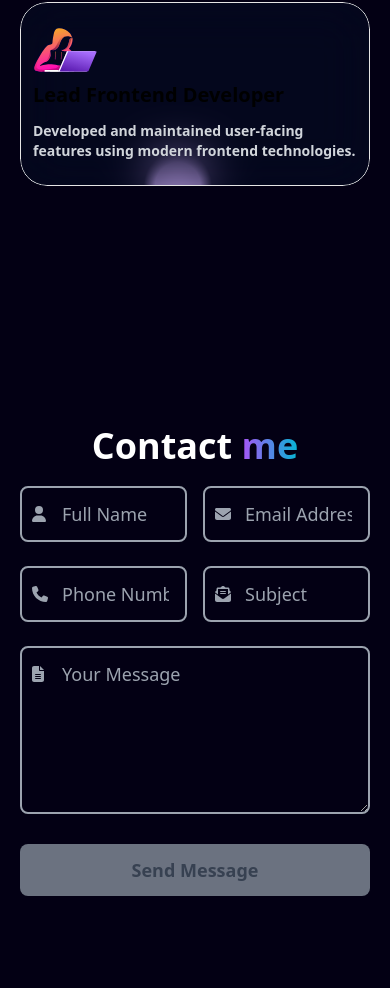
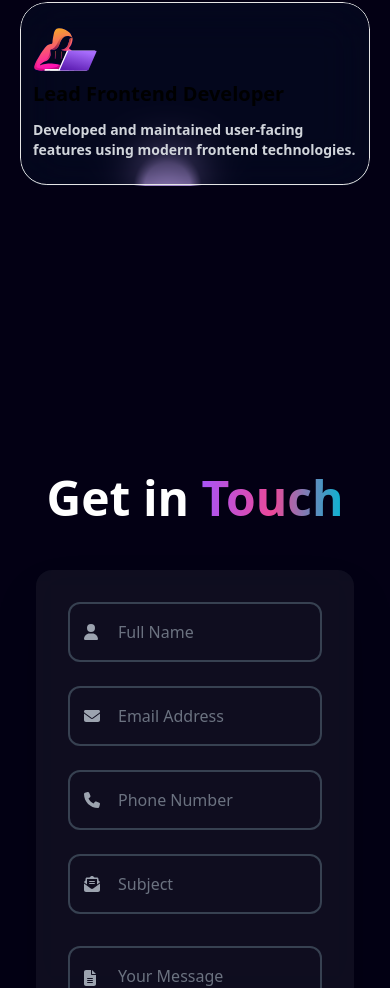
Before and after one commit to Otgonbaatar-B/portfolio_site, a Next.js app: page / in a window 390 px wide. Shown: the part 2215-3203 px from the top of the page. Built offline with nearby package versions, Linux system fonts and the light colour scheme.

Commit message:
contact design improve

```diff
--- a/components/main/Contact.tsx
+++ b/components/main/Contact.tsx
@@ -2,6 +2,7 @@
 import React, { useRef } from "react";
 import Swal from "sweetalert2";
 import emailjs from "emailjs-com";
+import { motion } from "framer-motion";
 import { FontAwesomeIcon } from "@fortawesome/react-fontawesome";
 import {
   faUser,
@@ -19,17 +20,22 @@ const Contact = () => {
   const messageRef = useRef<HTMLTextAreaElement>(null);
 
   const sendEmail = () => {
-    emailjs
-      .send(
-        "service_egq09oa",
-        "template_g2y4o5f",
-        {
+    // Form data object
+    const templateParams = {
       from_name: fullNameRef.current?.value,
       from_email: emailRef.current?.value,
       phone: phoneRef.current?.value,
+      subject: subjectRef.current?.value,
       message: messageRef.current?.value,
-        },
-        "JF2Aqv872jGhJvOfj"
+      to_email: emailRef.current?.value, // Хүлээн авагчийн email
+    };
+
+    emailjs
+      .send(
+        "service_egq09oa", // Service ID
+        "template_g2y4o5f", // Template ID
+        templateParams,
+        "JF2Aqv872jGhJvOfj" // Public Key
       )
       .then((response) => {
         if (response.status === 200) {
@@ -37,14 +43,34 @@ const Contact = () => {
             title: "Success!",
             text: "Message sent successfully!",
             icon: "success",
+            background: "#121212", // Dark background color
+            color: "#fff", // White text color
+            confirmButtonColor: "#8B5CF6", // Confirm button color
+            confirmButtonText: "Great!", // Custom confirm button text
+            showClass: {
+              popup: "animate__animated animate__fadeIn", // Animation for popup when shown
+            },
+            hideClass: {
+              popup: "animate__animated animate__fadeOut", // Animation for popup when hidden
+            },
+            buttonsStyling: false, // Disable SweetAlert2's default button styling
+            customClass: {
+              popup: "popup-class", // Custom class for the popup
+              title: "title-class", // Custom class for the title
+              confirmButton: "confirm-button-class", // Custom class for the confirm button
+            },
           });
         }
       })
       .catch((error) => {
+        console.error("Message sending error:", error);
         Swal.fire({
           title: "Error!",
           text: "Failed to send message. Please try again.",
           icon: "error",
+          background: "#1a1a1a",
+          color: "#fff",
+          confirmButtonColor: "#EF4444",
         });
       });
   };
@@ -65,8 +91,6 @@ const Contact = () => {
     if (emailRef.current?.value) {
       checkEmail();
     }
-
-    emailRef.current?.addEventListener("keyup", checkEmail);
   };
 
   const checkEmail = () => {
@@ -100,109 +124,146 @@ const Contact = () => {
     }
   };
 
+  const containerVariants = {
+    hidden: { opacity: 0, y: 20 },
+    visible: {
+      opacity: 1,
+      y: 0,
+      transition: {
+        duration: 0.6,
+        staggerChildren: 0.1,
+      },
+    },
+  };
+
+  const itemVariants = {
+    hidden: { opacity: 0, y: 20 },
+    visible: {
+      opacity: 1,
+      y: 0,
+    },
+  };
+
   return (
-    <section className="flex flex-col contact gap-5">
-      <h1 className="font-bold text-4xl md:text-5xl text-center text-white">
-        Contact{" "}
-        <span className="text-transparent bg-clip-text bg-gradient-to-r from-purple-500 to-cyan-500">
-          me
+    <section className="min-h-screen flex flex-col items-center justify-center py-12 px-4 from-gray-900 to-black">
+      <motion.div
+        initial="hidden"
+        animate="visible"
+        variants={containerVariants}
+        className="w-full max-w-4xl mx-auto"
+      >
+        <motion.h1
+          variants={itemVariants}
+          className="font-bold text-5xl md:text-6xl text-center mb-12"
+        >
+          <span className="text-white">Get in </span>
+          <span className="text-transparent bg-clip-text bg-gradient-to-r from-purple-500 via-pink-500 to-cyan-500">
+            Touch
           </span>
-      </h1>
+        </motion.h1>
 
-      <form onSubmit={handleSubmit} className="w-full max-w-lg mx-auto">
-        <div className="flex justify-between space-x-4 mb-6 text-gray-300 text-base">
-          <div className="relative w-1/2">
+        <motion.form
+          variants={containerVariants}
+          onSubmit={handleSubmit}
+          className="w-full max-w-2xl mx-auto backdrop-blur-lg bg-white/5 p-8 rounded-2xl shadow-2xl"
+        >
+          <div className="grid grid-cols-1 md:grid-cols-2 gap-6 mb-8">
+            <motion.div variants={itemVariants} className="relative group">
               <FontAwesomeIcon
                 icon={faUser}
-              className="absolute left-3 top-5 text-gray-400 focus:border-gray-200"
+                className="absolute left-4 top-1/2 -translate-y-1/2 text-gray-400 group-focus-within:text-purple-500 transition-colors"
               />
               <input
                 type="text"
                 ref={fullNameRef}
                 placeholder="Full Name"
                 autoComplete="off"
-              className="w-full pl-10 px-4 py-3 bg-transparent border-2 border-gray-400 rounded-lg text-lg focus:outline-none focus:border-gray-200 transition"
+                className="w-full pl-12 pr-4 py-4 bg-transparent border-2 border-gray-700 rounded-xl text-gray-200 placeholder-gray-500 focus:border-purple-500 focus:outline-none transition-all duration-300 focus:shadow-[0_0_20px_rgba(139,92,246,0.3)]"
               />
-            <span className="text-red-400 text-sm hidden">
+              <span className="absolute -bottom-6 left-0 text-red-400 text-sm hidden">
                 Full Name cannot be empty
               </span>
-          </div>
-          <div className="relative w-1/2">
+            </motion.div>
+
+            <motion.div variants={itemVariants} className="relative group">
               <FontAwesomeIcon
                 icon={faEnvelope}
-              className="absolute left-3 top-5 text-gray-400 focus:border-gray-200"
+                className="absolute left-4 top-1/2 -translate-y-1/2 text-gray-400 group-focus-within:text-purple-500 transition-colors"
               />
               <input
                 type="email"
                 ref={emailRef}
                 placeholder="Email Address"
                 autoComplete="off"
-              className="w-full pl-10 px-4 py-3 bg-transparent border-2 border-gray-400 rounded-lg text-lg focus:outline-none focus:border-gray-200 transition"
+                className="w-full pl-12 pr-4 py-4 bg-transparent border-2 border-gray-700 rounded-xl text-gray-200 placeholder-gray-500 focus:border-purple-500 focus:outline-none transition-all duration-300 focus:shadow-[0_0_20px_rgba(139,92,246,0.3)]"
               />
-            <span className="text-red-400 text-sm hidden">
+              <span className="absolute -bottom-6 left-0 text-red-400 text-sm hidden">
                 Email Address cannot be empty
               </span>
-          </div>
-        </div>
-        <div className="flex justify-between space-x-4 mb-6 text-gray-300">
-          <div className="relative w-1/2">
+            </motion.div>
+
+            <motion.div variants={itemVariants} className="relative group">
               <FontAwesomeIcon
                 icon={faPhone}
-              className="absolute left-3 top-5 text-gray-400 focus:border-gray-200"
+                className="absolute left-4 top-1/2 -translate-y-1/2 text-gray-400 group-focus-within:text-purple-500 transition-colors"
               />
               <input
                 type="text"
                 ref={phoneRef}
                 placeholder="Phone Number"
                 autoComplete="off"
-              className="w-full pl-10 px-4 py-3 bg-transparent border-2 border-gray-400 rounded-lg text-lg focus:outline-none focus:border-gray-200 transition"
+                className="w-full pl-12 pr-4 py-4 bg-transparent border-2 border-gray-700 rounded-xl text-gray-200 placeholder-gray-500 focus:border-purple-500 focus:outline-none transition-all duration-300 focus:shadow-[0_0_20px_rgba(139,92,246,0.3)]"
               />
-            <span className="text-red-400 text-sm hidden">
+              <span className="absolute -bottom-6 left-0 text-red-400 text-sm hidden">
                 Phone Number cannot be empty
               </span>
-          </div>
-          <div className="relative w-1/2">
+            </motion.div>
+
+            <motion.div variants={itemVariants} className="relative group">
               <FontAwesomeIcon
                 icon={faEnvelopeOpenText}
-              className="absolute left-3 top-5 text-gray-400 focus:border-gray-200"
+                className="absolute left-4 top-1/2 -translate-y-1/2 text-gray-400 group-focus-within:text-purple-500 transition-colors"
               />
               <input
                 type="text"
                 ref={subjectRef}
                 placeholder="Subject"
                 autoComplete="off"
-              className="w-full pl-10 px-4 py-3 bg-transparent border-2 border-gray-400 rounded-lg text-lg focus:outline-none focus:border-gray-200 transition"
+                className="w-full pl-12 pr-4 py-4 bg-transparent border-2 border-gray-700 rounded-xl text-gray-200 placeholder-gray-500 focus:border-purple-500 focus:outline-none transition-all duration-300 focus:shadow-[0_0_20px_rgba(139,92,246,0.3)]"
               />
-            <span className="text-red-400 text-sm hidden">
+              <span className="absolute -bottom-6 left-0 text-red-400 text-sm hidden">
                 Subject cannot be empty
               </span>
-          </div>
+            </motion.div>
           </div>
 
-        <div className="relative mb-6 text-gray-300">
+          <motion.div variants={itemVariants} className="relative group mb-8">
             <FontAwesomeIcon
               icon={faFileText}
-            className="absolute left-3 top-5 text-gray-400 focus:border-gray-200"
+              className="absolute left-4 top-6 text-gray-400 group-focus-within:text-purple-500 transition-colors"
             />
             <textarea
               ref={messageRef}
               placeholder="Your Message"
-            cols={30}
               rows={5}
-            className="w-full pl-10 px-4 py-3 bg-transparent border-2 border-gray-400 rounded-lg text-lg focus:outline-none focus:border-gray-200 transition"
+              className="w-full pl-12 pr-4 py-4 bg-transparent border-2 border-gray-700 rounded-xl text-gray-200 placeholder-gray-500 focus:border-purple-500 focus:outline-none transition-all duration-300 focus:shadow-[0_0_20px_rgba(139,92,246,0.3)] resize-none"
             />
-          <span className="text-red-400 text-sm hidden">
+            <span className="absolute -bottom-6 left-0 text-red-400 text-sm hidden">
               Message cannot be empty
             </span>
-        </div>
+          </motion.div>
 
-        <button
+          <motion.button
+            variants={itemVariants}
+            whileHover={{ scale: 1.02 }}
+            whileTap={{ scale: 0.98 }}
             type="submit"
-          className="w-full py-3 bg-gray-500 text-gray-700 font-semibold text-lg rounded-lg transition duration-300 hover:bg-gray-300"
+            className="w-full py-4 bg-gradient-to-r from-purple-500 via-pink-500 to-purple-500 text-white font-semibold text-lg rounded-xl transition-all duration-300 hover:shadow-lg hover:shadow-purple-500/25"
           >
             Send Message
-        </button>
-      </form>
+          </motion.button>
+        </motion.form>
+      </motion.div>
     </section>
   );
 };
--- a/components/main/Experience.tsx
+++ b/components/main/Experience.tsx
@@ -1,5 +1,5 @@
 import React from "react";
-
+import Image from "next/image"; // Import Next.js Image component
 import { workExperience } from "@/components/constants/index";
 import { Button } from "@/components/ui/MovingBorders";
 
@@ -28,10 +28,12 @@ const Experience = () => {
             className="flex-1 text-black dark:text-white border-neutral-200 dark:border-slate-800"
           >
             <div className="flex lg:flex-row flex-col lg:items-center p-3 py-6 md:p-5 lg:p-10 gap-2">
-              <img
-                src={card.thumbnail}
-                alt={card.thumbnail}
+              <Image
+                src={card.thumbnail} // Use Next.js Image component
+                alt={card.title} // Use card.title for better alt text
                 className="lg:w-32 md:w-20 w-16"
+                width={128} // Specify width (appropriate size)
+                height={128} // Specify height (appropriate size)
               />
               <div className="lg:ms-5">
                 <h1 className="text-start text-xl md:text-2xl font-bold">
--- a/components/ui/MovingBorders.tsx
+++ b/components/ui/MovingBorders.tsx
@@ -1,5 +1,6 @@
 "use client";
-import React from "react";
+
+import React, { useRef, useCallback } from "react";
 import {
   motion,
   useAnimationFrame,
@@ -7,8 +8,18 @@ import {
   useMotionValue,
   useTransform,
 } from "framer-motion";
-import { useRef } from "react";
 import { cn } from "@/lib/utils";
+
+type ButtonProps = {
+  borderRadius?: string;
+  children: React.ReactNode;
+  as?: React.ElementType;
+  containerClassName?: string;
+  borderClassName?: string;
+  duration?: number;
+  className?: string;
+  [key: string]: unknown;
+};
 
 export function Button({
   borderRadius = "1.75rem",
@@ -16,34 +27,28 @@ export function Button({
   as: Component = "button",
   containerClassName,
   borderClassName,
-  duration,
+  duration = 2000,
   className,
   ...otherProps
-}: {
-  borderRadius?: string;
-  children: React.ReactNode;
-  as?: any;
-  containerClassName?: string;
-  borderClassName?: string;
-  duration?: number;
-  className?: string;
-  [key: string]: any;
-}) {
+}: ButtonProps) {
+  // Calculate derived values once
+  const innerBorderRadius = `calc(${borderRadius} * 0.96)`;
+
   return (
     <Component
       className={cn(
-        // remove h-16 w-40, add  md:col-span-2
-        "bg-transparent relative text-xl p-[-1px] overflow-hidden md:col-span-2 md:row-span-1",
+        "bg-transparent relative text-xl overflow-hidden md:col-span-2 md:row-span-1",
         containerClassName
       )}
       style={{
-        borderRadius: borderRadius,
+        borderRadius,
+        willChange: "transform", // Optimize for animation
       }}
       {...otherProps}
     >
       <div
-        className="absolute inset-0 rounde-[1.75rem]"
-        style={{ borderRadius: `calc(${borderRadius} * 0.96)` }}
+        className="absolute inset-0"
+        style={{ borderRadius: innerBorderRadius }}
       >
         <MovingBorder duration={duration} rx="30%" ry="30%">
           <div
@@ -61,7 +66,8 @@ export function Button({
           className
         )}
         style={{
-          borderRadius: `calc(${borderRadius} * 0.96)`,
+          borderRadius: innerBorderRadius,
+          willChange: "transform", // Optimize for animation
         }}
       >
         {children}
@@ -70,37 +76,51 @@ export function Button({
   );
 }
 
+type MovingBorderProps = {
+  children: React.ReactNode;
+  duration?: number;
+  rx?: string;
+  ry?: string;
+  [key: string]: unknown;
+};
+
 export const MovingBorder = ({
   children,
   duration = 2000,
   rx,
   ry,
   ...otherProps
-}: {
-  children: React.ReactNode;
-  duration?: number;
-  rx?: string;
-  ry?: string;
-  [key: string]: any;
-}) => {
-  const pathRef = useRef<any>();
+}: MovingBorderProps) => {
+  const pathRef = useRef<SVGRectElement>(null);
   const progress = useMotionValue<number>(0);
+  const lastTime = useRef(0);
 
-  useAnimationFrame((time) => {
-    const length = pathRef.current?.getTotalLength();
-    if (length) {
-      const pxPerMillisecond = length / duration;
-      progress.set((time * pxPerMillisecond) % length);
-    }
-  });
+  // Optimize animation frame calculation
+  const updateProgress = useCallback(
+    (time: number) => {
+      const length = pathRef.current?.getTotalLength();
+      if (length) {
+        const delta = time - lastTime.current;
+        lastTime.current = time;
+
+        const pxPerMillisecond = length / duration;
+        const currentProgress = progress.get();
+        progress.set((currentProgress + delta * pxPerMillisecond) % length);
+      }
+    },
+    [duration, progress]
+  );
+
+  useAnimationFrame(updateProgress);
 
   const x = useTransform(
     progress,
-    (val) => pathRef.current?.getPointAtLength(val).x
+    (val) => pathRef.current?.getPointAtLength(val).x ?? 0
   );
+
   const y = useTransform(
     progress,
-    (val) => pathRef.current?.getPointAtLength(val).y
+    (val) => pathRef.current?.getPointAtLength(val).y ?? 0
   );
 
   const transform = useMotionTemplate`translateX(${x}px) translateY(${y}px) translateX(-50%) translateY(-50%)`;
@@ -131,6 +151,7 @@ export const MovingBorder = ({
           left: 0,
           display: "inline-block",
           transform,
+          willChange: "transform", // Optimize for animation
         }}
       >
         {children}
--- a/package.json
+++ b/package.json
@@ -15,6 +15,7 @@
     "@fortawesome/free-solid-svg-icons": "^6.6.0",
     "@fortawesome/react-fontawesome": "^0.2.2",
     "@heroicons/react": "^2.1.5",
+    "@types/three": "^0.171.0",
     "clsx": "^2.1.1",
     "emailjs-com": "^3.2.0",
     "font-awesome": "^4.7.0",
```
Also changed, not shown: app/globals.css (+34 -0 lines), components/main/StarBackground.tsx (+35 -12 lines), 1 other file (tests, documents, lock files or other folders). Lines whose indentation alone changed are shown as unchanged.
